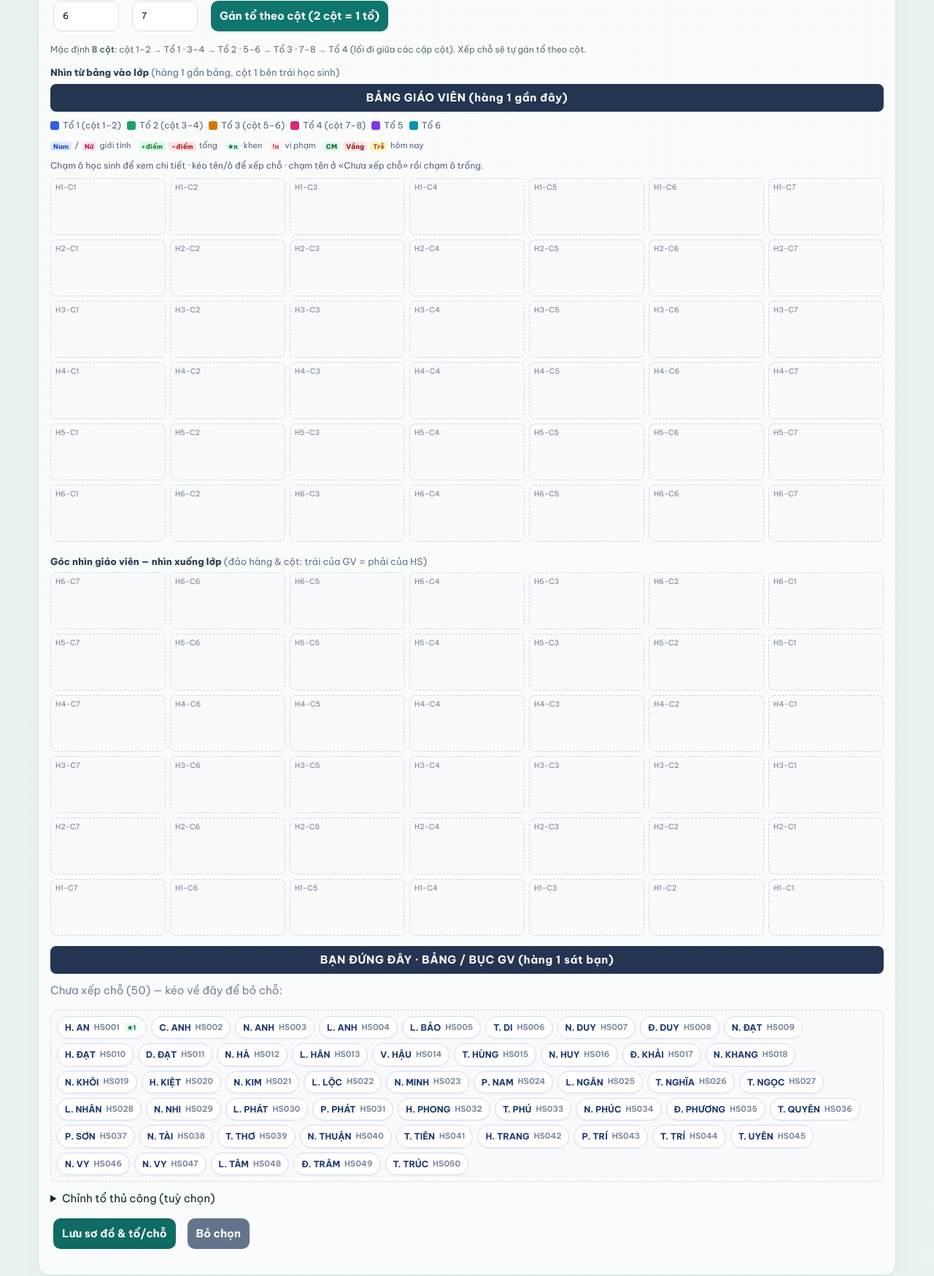
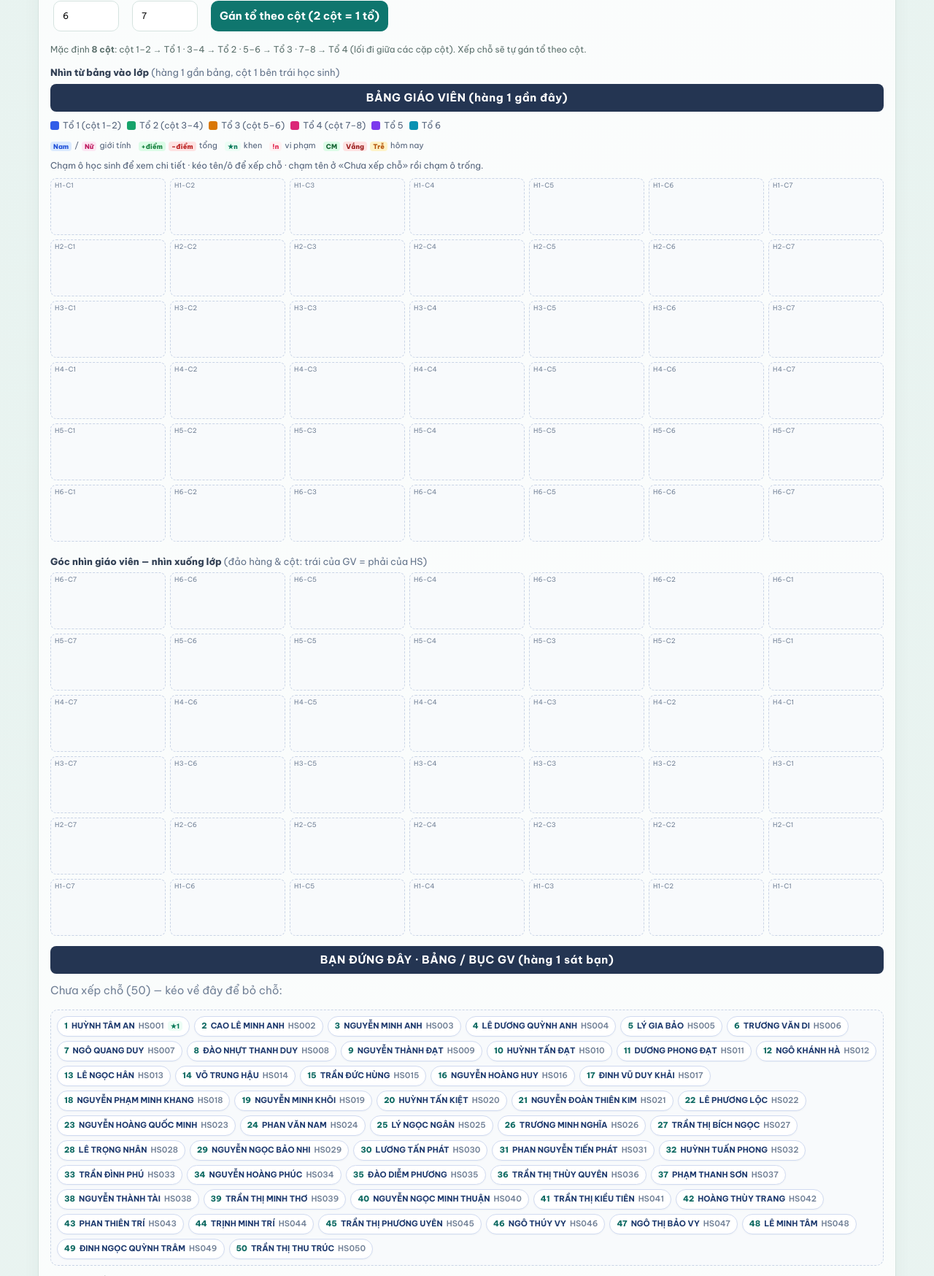
Before and after one commit to pythonminh/diemdanhlophoc, a Flask app: page /class/1 in a window 1280 px wide. Shown: the part 1126-2874 px from the top of the page at 73% size. Run offline with Flask 3, Linux system fonts and the light colour scheme; data comes from the database, SQL or seed files in the repository; tables that the repository leaves empty hold one stand-in row (values such as "Sample post").

Commit message:
Show full student names and class-list ordinals on seating cards.
Shrink seat typography so họ và tên plus STT fit on each seat tile.

Co-authored-by: Cursor <cursoragent@cursor.com>

```diff
--- a/app.py
+++ b/app.py
@@ -1151,11 +1151,12 @@ def class_page(cid):
     rows=int(cl["layout_rows"] or 6); cols=int(cl["layout_cols"] or 8)
     seat_map, unseated=build_seat_map(students, rows, cols)
     photo_urls, photo_folder, photo_count = student_photo_urls(cl["name"], students)
+    stt_map={st["id"]: i for i, st in enumerate(students, 1)}
     return render_template(
         "class.html", cl=cl, students=students, student_summaries=student_summaries, plans=plans,
         today=date.today().isoformat(), event_defaults=EVENT_DEFAULTS,
         layout_rows=rows, layout_cols=cols, seat_map=seat_map, unseated=unseated, short_name=short_name,
-        photo_urls=photo_urls, photo_folder=photo_folder, photo_count=photo_count,
+        photo_urls=photo_urls, photo_folder=photo_folder, photo_count=photo_count, stt_map=stt_map,
     )
 
 
--- a/templates/class.html
+++ b/templates/class.html
@@ -37,14 +37,16 @@ tr.att-late td{background:#fff8e8!important}
 .view-label{font-size:13px;font-weight:750;color:#334155;margin:14px 0 6px}
 .view-label span{font-weight:500;color:#64748b}
 .seat-grid{display:grid;gap:6px;overflow:auto;padding-bottom:4px}
-.seat{min-height:78px;border:1px dashed #c9d4e6;border-radius:8px;background:#f8fafc;padding:5px 6px;font-size:11px;display:flex;flex-direction:column;justify-content:flex-start;gap:2px;cursor:pointer;transition:background .12s,border-color .12s,box-shadow .12s;user-select:none;-webkit-user-select:none}
+.seat{min-height:78px;border:1px dashed #c9d4e6;border-radius:8px;background:#f8fafc;padding:4px 5px;font-size:10px;display:flex;flex-direction:column;justify-content:flex-start;gap:1px;cursor:pointer;transition:background .12s,border-color .12s,box-shadow .12s;user-select:none;-webkit-user-select:none}
 .seat.filled{border-style:solid;background:#fff;box-shadow:0 1px 3px #15284a0a}
-.seat .sn{font-weight:750;color:#1e3a6e;line-height:1.2;overflow-wrap:anywhere;pointer-events:none}
-.seat .meta{color:#718096;font-size:10px;pointer-events:none}
-.seat-icons{display:flex;flex-wrap:wrap;gap:2px;margin-top:3px;pointer-events:none}
-.seat-photo{width:100%;aspect-ratio:1/1;object-fit:cover;border-radius:7px;display:block;pointer-events:none;background:#e8eef5;margin:0 0 3px}
-.seat.has-photo{min-height:110px;padding:4px}
-.seat.has-photo .sn{font-size:11px}
+.seat .sn{font-weight:700;color:#1e3a6e;line-height:1.15;font-size:10px;overflow-wrap:anywhere;pointer-events:none;letter-spacing:-.01em}
+.seat .meta{color:#718096;font-size:9px;line-height:1.2;pointer-events:none}
+.seat .stt{font-weight:800;color:#0f6b63;font-size:9px;pointer-events:none}
+.seat-icons{display:flex;flex-wrap:wrap;gap:2px;margin-top:2px;pointer-events:none}
+.seat-icons .ico{font-size:8px;padding:1px 3px}
+.seat-photo{width:100%;aspect-ratio:1/1;object-fit:cover;border-radius:6px;display:block;pointer-events:none;background:#e8eef5;margin:0 0 2px;max-height:52px}
+.seat.has-photo{min-height:100px;padding:3px}
+.seat.has-photo .sn{font-size:9px}
 .sd-avatar{width:96px;height:96px;border-radius:14px;object-fit:cover;background:#e8eef5;display:block;margin:0 0 10px;box-shadow:0 4px 14px #0b3d3a18}
 .photo-panel{margin:10px 0 14px;padding:12px;border:1px dashed #b7d0ca;border-radius:12px;background:#f3faf8}
 .photo-panel form{display:flex;flex-wrap:wrap;gap:8px;align-items:center;margin-top:8px}
@@ -68,7 +70,7 @@ tr.att-late td{background:#fff8e8!important}
 .seat-legend i{width:12px;height:12px;border-radius:3px;display:inline-block}
 .pool{display:flex;flex-wrap:wrap;gap:6px;margin-top:10px;min-height:44px;padding:8px;border:1px dashed #c9d4e6;border-radius:10px;background:#f8fafc}
 .pool.drag-over{border-color:#315de8;background:#eef3ff}
-.pupil{display:inline-flex;align-items:center;gap:6px;padding:6px 10px;border:1px solid #d0daf0;border-radius:999px;background:#fff;font-size:12px;font-weight:650;color:#1e3a6e;cursor:grab;touch-action:none;box-shadow:0 1px 2px #15284a0a}
+.pupil{display:inline-flex;align-items:center;gap:5px;padding:5px 9px;border:1px solid #d0daf0;border-radius:999px;background:#fff;font-size:11px;font-weight:650;color:#1e3a6e;cursor:grab;touch-action:none;box-shadow:0 1px 2px #15284a0a;max-width:100%;overflow-wrap:anywhere}
 .pupil:active{cursor:grabbing}.pupil.selected{outline:2px solid #315de8;background:#eef3ff}
 .pupil .code{color:#718096;font-weight:600;font-size:11px}
 .seat-hint{font-size:12px;color:#53627a;margin:0 0 8px}
@@ -228,10 +230,11 @@ repeat({{n}},minmax(72px,1fr))
 {% set g = (st.gender or '')|lower %}
 {% set att = sm.today_status or '' %}
 {% set att_cls = 'att-cm' if att=='Có mặt' else ('att-tre' if 'trễ' in att|lower or 'tre' in att|lower else ('att-vang' if att else '')) %}
-<div class="seat filled{% if tc %} team-{{tc}}{% endif %}{% if att_cls %} {{att_cls}}{% endif %}{% if photo_urls.get(st.id) %} has-photo{% endif %}" data-row="{{r}}" data-col="{{c}}" data-sid="{{st.id}}" draggable="true" title="{{st.name}} · {{st.student_code}} · {{'%.1f'|format(sm.total_points)}} điểm">
+<div class="seat filled{% if tc %} team-{{tc}}{% endif %}{% if att_cls %} {{att_cls}}{% endif %}{% if photo_urls.get(st.id) %} has-photo{% endif %}" data-row="{{r}}" data-col="{{c}}" data-sid="{{st.id}}" draggable="true" title="{{stt_map.get(st.id,'')}}. {{st.name}} · {{st.student_code}} · {{'%.1f'|format(sm.total_points)}} điểm">
 {% if photo_urls.get(st.id) %}<img class="seat-photo" src="{{photo_urls[st.id]}}" alt="" loading="lazy">{% endif %}
-<span class="sn">{{ short_name(st.name) }}</span>
-<span class="meta">{{st.student_code}}{% if st.team %} · Tổ {{st.team}}{% endif %}</span>
+<span class="stt">{{ stt_map.get(st.id, '') }}</span>
+<span class="sn">{{ st.name }}</span>
+<span class="meta">{% if st.team %}Tổ {{st.team}} · {% endif %}{{ st.student_code }}</span>
 <span class="seat-icons">
 {% if 'nữ' in g or g=='nu' or g.startswith('f') %}<span class="ico g-nu">Nữ</span>{% elif 'nam' in g or g.startswith('m') %}<span class="ico g-nam">Nam</span>{% elif st.gender %}<span class="ico g-khac">{{st.gender[:3]}}</span>{% endif %}
 {% if sm.total_points > 0 %}<span class="ico pts-pos">+{{'%.1f'|format(sm.total_points)}}</span>{% elif sm.total_points < 0 %}<span class="ico pts-neg">{{'%.1f'|format(sm.total_points)}}</span>{% else %}<span class="ico pts-zero">0</span>{% endif %}
@@ -256,10 +259,11 @@ repeat({{n}},minmax(72px,1fr))
 {% set g = (st.gender or '')|lower %}
 {% set att = sm.today_status or '' %}
 {% set att_cls = 'att-cm' if att=='Có mặt' else ('att-tre' if 'trễ' in att|lower or 'tre' in att|lower else ('att-vang' if att else '')) %}
-<div class="seat filled{% if tc %} team-{{tc}}{% endif %}{% if att_cls %} {{att_cls}}{% endif %}{% if photo_urls.get(st.id) %} has-photo{% endif %}" data-row="{{r}}" data-col="{{c}}" data-sid="{{st.id}}" draggable="true" title="{{st.name}} · {{st.student_code}} · {{'%.1f'|format(sm.total_points)}} điểm">
+<div class="seat filled{% if tc %} team-{{tc}}{% endif %}{% if att_cls %} {{att_cls}}{% endif %}{% if photo_urls.get(st.id) %} has-photo{% endif %}" data-row="{{r}}" data-col="{{c}}" data-sid="{{st.id}}" draggable="true" title="{{stt_map.get(st.id,'')}}. {{st.name}} · {{st.student_code}} · {{'%.1f'|format(sm.total_points)}} điểm">
 {% if photo_urls.get(st.id) %}<img class="seat-photo" src="{{photo_urls[st.id]}}" alt="" loading="lazy">{% endif %}
-<span class="sn">{{ short_name(st.name) }}</span>
-<span class="meta">{{st.student_code}}{% if st.team %} · Tổ {{st.team}}{% endif %}</span>
+<span class="stt">{{ stt_map.get(st.id, '') }}</span>
+<span class="sn">{{ st.name }}</span>
+<span class="meta">{% if st.team %}Tổ {{st.team}} · {% endif %}{{ st.student_code }}</span>
 <span class="seat-icons">
 {% if 'nữ' in g or g=='nu' or g.startswith('f') %}<span class="ico g-nu">Nữ</span>{% elif 'nam' in g or g.startswith('m') %}<span class="ico g-nam">Nam</span>{% elif st.gender %}<span class="ico g-khac">{{st.gender[:3]}}</span>{% endif %}
 {% if sm.total_points > 0 %}<span class="ico pts-pos">+{{'%.1f'|format(sm.total_points)}}</span>{% elif sm.total_points < 0 %}<span class="ico pts-neg">{{'%.1f'|format(sm.total_points)}}</span>{% else %}<span class="ico pts-zero">0</span>{% endif %}
@@ -279,7 +283,7 @@ repeat({{n}},minmax(72px,1fr))
 <div class="pool" id="seatPool" aria-label="Học sinh chưa xếp chỗ">
 {% for s in students %}
 {% if not s.seat_row or not s.seat_col %}
-<span class="pupil" draggable="true" data-sid="{{s.id}}" data-code="{{s.student_code}}" data-name="{{s.name}}" data-short="{{ short_name(s.name) }}" data-team="{{s.team or ''}}"><span>{{ short_name(s.name) }}</span><span class="code">{{s.student_code}}</span>{% set sm=student_summaries[s.id] %}{% if sm.neg_n %}<span class="ico vp">!{{sm.neg_n}}</span>{% endif %}{% if sm.pos_n %}<span class="ico tot">★{{sm.pos_n}}</span>{% endif %}</span>
+<span class="pupil" draggable="true" data-sid="{{s.id}}" data-code="{{s.student_code}}" data-name="{{s.name}}" data-short="{{ short_name(s.name) }}" data-team="{{s.team or ''}}"><span class="stt" style="font-weight:800;color:#0f6b63">{{ stt_map.get(s.id, '') }}</span><span>{{ s.name }}</span><span class="code">{{s.student_code}}</span>{% set sm=student_summaries[s.id] %}{% if sm.neg_n %}<span class="ico vp">!{{sm.neg_n}}</span>{% endif %}{% if sm.pos_n %}<span class="ico tot">★{{sm.pos_n}}</span>{% endif %}</span>
 {% endif %}
 {% endfor %}
 </div>
@@ -374,6 +378,7 @@ STUDENTS["{{s.id}}"]={
  code:{{s.student_code|tojson}},
  name:{{s.name|tojson}},
  short:{{ short_name(s.name)|tojson }},
+ stt:{{ stt_map.get(s.id, loop.index) }},
  team:{{ (s.team or '')|tojson }},
  gender:{{ (s.gender or '')|tojson }},
  birth:{{ (s.birth_date or '')|tojson }},
@@ -554,10 +559,12 @@ function refreshSeatVisual(seat){
  const att=attBadge(info.att); if(att.cls) seat.classList.add(att.cls);
  if(info.photo) seat.classList.add('has-photo');
  seat.draggable=true;
- const tip=[info.name, info.code, (Number(info.points)||0).toFixed(1)+' điểm', info.att].filter(Boolean).join(' · ');
+ const tip=[(info.stt?info.stt+'.':''), info.name, info.code, (Number(info.points)||0).toFixed(1)+' điểm', info.att].filter(Boolean).join(' · ');
  seat.title=tip;
  const img=info.photo ? '<img class="seat-photo" src="'+esc(info.photo)+'" alt="" loading="lazy">' : '';
- seat.innerHTML=img+'<span class="sn">'+(info.short||'?')+'</span><span class="meta">'+(info.code||'')+(team?' · Tổ '+team:'')+'</span>'+seatIconsHtml(info);
+ const stt=info.stt ? '<span class="stt">'+esc(info.stt)+'</span>' : '';
+ const meta=(team?'Tổ '+team+' · ':'')+(info.code||'');
+ seat.innerHTML=img+stt+'<span class="sn">'+(info.name||info.short||'?')+'</span><span class="meta">'+meta+'</span>'+seatIconsHtml(info);
 }
 window.refreshSeatVisual=refreshSeatVisual;
 
@@ -607,7 +614,7 @@ function makePupil(sid){
  let extra='';
  if(info.neg) extra+='<span class="ico vp">!'+info.neg+'</span>';
  if(info.pos) extra+='<span class="ico tot">★'+info.pos+'</span>';
- el.innerHTML='<span>'+(info.short||'?')+'</span><span class="code">'+(info.code||'')+'</span>'+extra;
+ el.innerHTML='<span class="stt" style="font-weight:800;color:#0f6b63">'+(info.stt||'')+'</span><span>'+(info.name||info.short||'?')+'</span><span class="code">'+(info.code||'')+'</span>'+extra;
  bindPupil(el);
  return el;
 }
```
